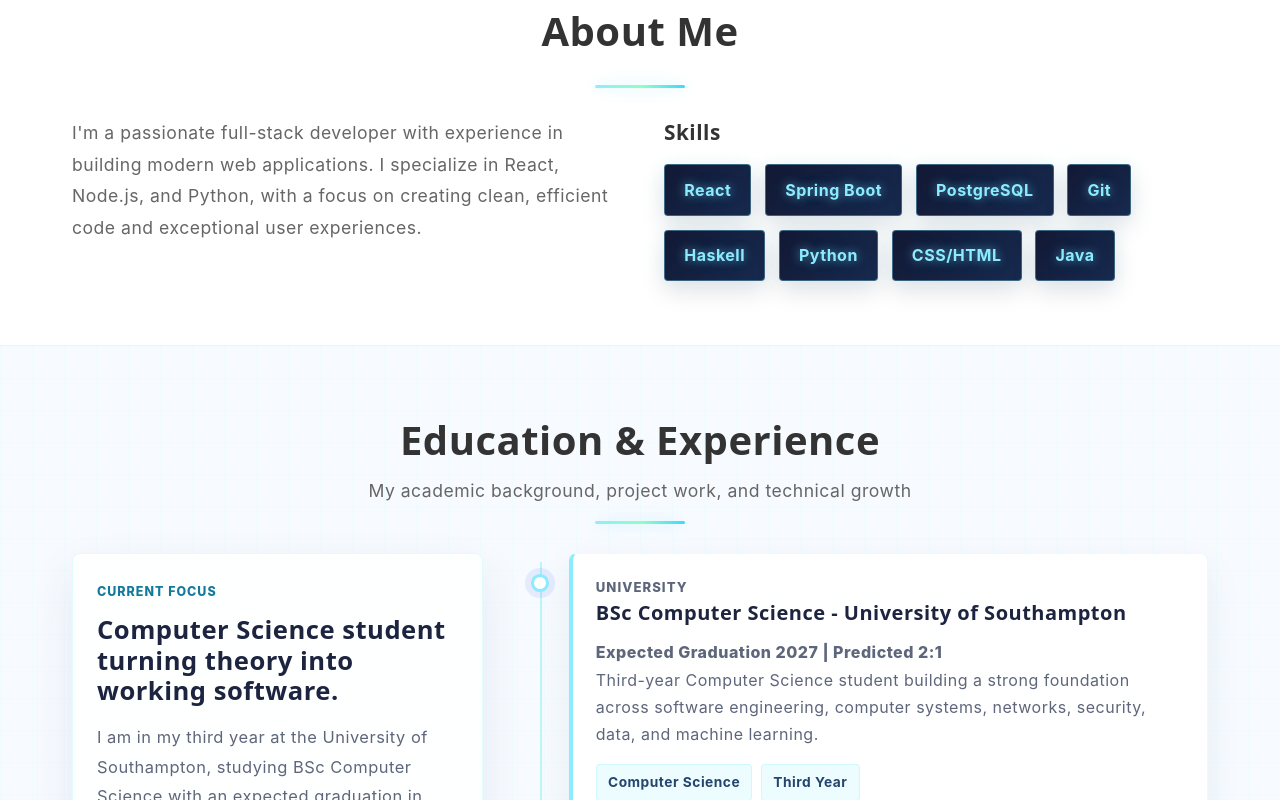
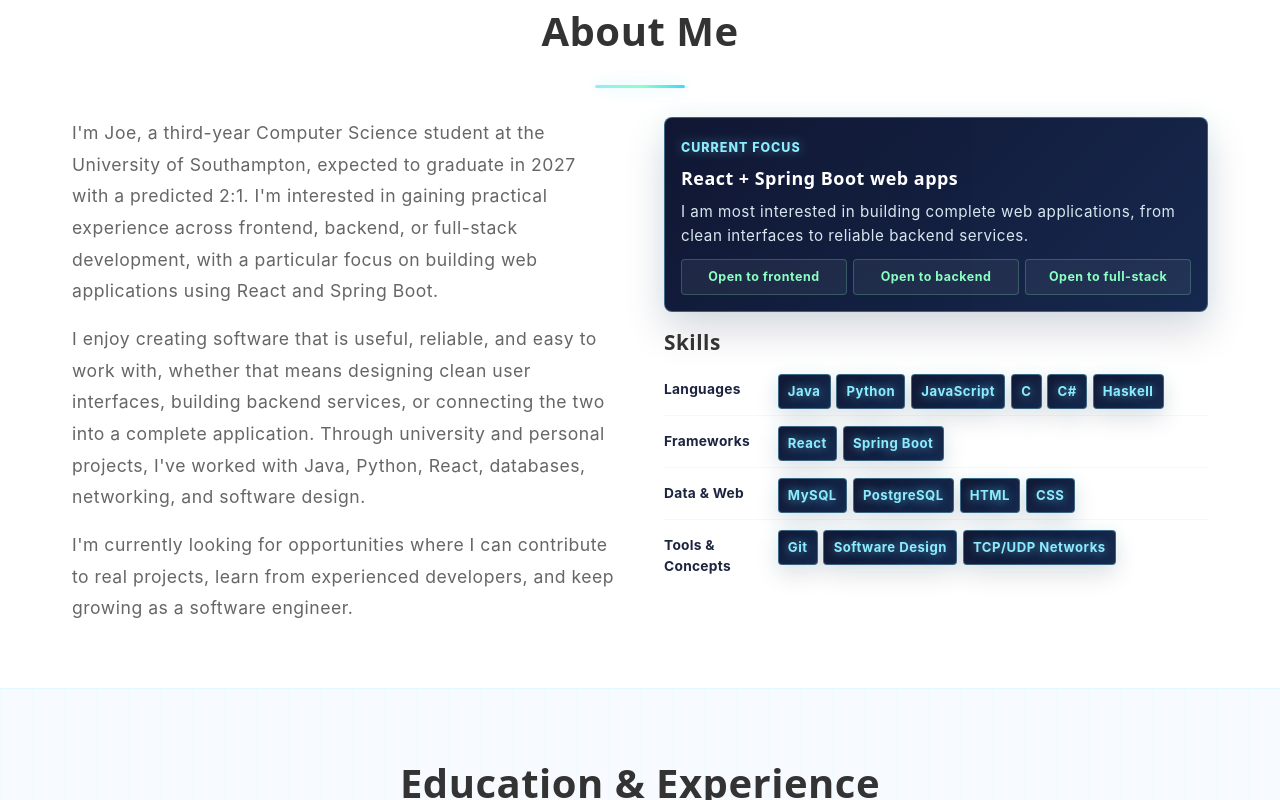
Before and after one commit to joejewell99/Portfolio-Project, a React (Vite) app: page / in a window 1280 px wide. Shown: the part 940-1740 px from the top of the page. Built offline with nearby package versions, Linux system fonts and the light colour scheme.

Commit message:
Developed About Me section and improved visual consistency

```diff
--- a/src/App.css
+++ b/src/App.css
@@ -39,7 +39,7 @@ body {
   width: 100%;
 }
 
-.portfolio {
+.projects {
   border-top: 1px solid rgba(140, 236, 255, 0.18);
 }
 
@@ -61,7 +61,7 @@ body {
 
 .about .section-header,
 .experience .section-header,
-.portfolio .section-header,
+.projects .section-header,
 .contact .section-header {
   position: relative;
   padding-bottom: 1.2rem;
@@ -70,7 +70,7 @@ body {
 
 .about .section-header::after,
 .experience .section-header::after,
-.portfolio .section-header::after,
+.projects .section-header::after,
 .contact .section-header::after {
   content: '';
   position: absolute;
--- a/src/App.jsx
+++ b/src/App.jsx
@@ -2,7 +2,7 @@ import Header from './components/Header'
 import Hero from './components/Hero'
 import About from './components/About'
 import Experience from './components/Experience'
-import Portfolio from './components/Portfolio'
+import Projects from './components/Projects'
 import Contact from './components/Contact'
 import './App.css'
 
@@ -14,7 +14,7 @@ function App() {
 
       <About />
       <Experience />
-      <Portfolio />
+      <Projects />
       <Contact />
 
       <footer className="footer">
--- a/src/components/About.css
+++ b/src/components/About.css
@@ -12,22 +12,112 @@
   align-items: start;
 }
 
-.about-content p {
+.about-copy {
+  display: grid;
+  gap: 1rem;
+}
+
+.about-copy p {
   font-size: 1.1rem;
   line-height: 1.8;
   color: #666;
 }
 
+.about-sidebar {
+  display: grid;
+  gap: 0.9rem;
+}
+
+.focus-card {
+  padding: 1rem;
+  background:
+    linear-gradient(135deg, rgba(10, 15, 44, 0.97) 0%, rgba(14, 33, 72, 0.97) 100%),
+    linear-gradient(90deg, rgba(140, 236, 255, 0.22), rgba(138, 255, 193, 0.16));
+  color: #dffcff;
+  border: 1px solid rgba(140, 236, 255, 0.34);
+  border-radius: 8px;
+  box-shadow:
+    0 18px 42px rgba(10, 15, 44, 0.16),
+    0 0 22px rgba(140, 236, 255, 0.12);
+}
+
+.focus-kicker {
+  display: inline-flex;
+  margin-bottom: 0.45rem;
+  color: #8cecff;
+  font-size: 0.78rem;
+  font-weight: 800;
+  letter-spacing: 0.08em;
+  text-transform: uppercase;
+  text-shadow: 0 0 12px rgba(140, 236, 255, 0.42);
+}
+
+.focus-card h3 {
+  margin: 0 0 0.5rem;
+  color: #ffffff;
+  font-size: 1.12rem;
+}
+
+.focus-card p {
+  margin: 0;
+  color: #d8e7ef;
+  font-size: 0.95rem;
+  line-height: 1.55;
+}
+
+.focus-list {
+  display: grid;
+  grid-template-columns: repeat(3, minmax(0, 1fr));
+  gap: 0.4rem;
+  margin-top: 0.75rem;
+}
+
+.focus-list span {
+  padding: 0.48rem 0.55rem;
+  color: #8affc1;
+  background: rgba(255, 255, 255, 0.06);
+  border: 1px solid rgba(138, 255, 193, 0.22);
+  border-radius: 4px;
+  font-size: 0.78rem;
+  font-weight: 700;
+  text-align: center;
+}
+
 .skills h3 {
   font-size: 1.3rem;
   color: #333;
-  margin-bottom: 1rem;
+  margin-bottom: 0.65rem;
+}
+
+.skill-groups {
+  display: grid;
+  gap: 0.28rem;
+}
+
+.skill-group {
+  display: grid;
+  grid-template-columns: 6.5rem 1fr;
+  gap: 0.6rem;
+  align-items: start;
+  padding: 0.38rem 0;
+  border-bottom: 1px solid rgba(140, 236, 255, 0.16);
+}
+
+.skill-group:last-child {
+  border-bottom: 0;
+}
+
+.skill-group h4 {
+  margin: 0.28rem 0 0;
+  color: #1d2440;
+  font-size: 0.86rem;
+  letter-spacing: 0.02em;
 }
 
 .skills-grid {
   display: flex;
   flex-wrap: wrap;
-  gap: 0.85rem;
+  gap: 0.35rem;
   justify-content: flex-start;
 }
 
@@ -36,10 +126,11 @@
     linear-gradient(135deg, rgba(10, 15, 44, 0.96) 0%, rgba(14, 33, 72, 0.96) 100%),
     linear-gradient(90deg, rgba(140, 236, 255, 0.24), rgba(138, 255, 193, 0.18));
   color: #8cecff;
-  padding: 0.8rem 1.2rem;
+  padding: 0.4rem 0.58rem;
   border: 1px solid rgba(140, 236, 255, 0.34);
   border-radius: 4px;
   text-align: center;
+  font-size: 0.82rem;
   font-weight: 700;
   white-space: nowrap;
   box-shadow:
@@ -68,4 +159,13 @@
   .about-content {
     grid-template-columns: 1fr;
   }
+
+  .focus-list {
+    grid-template-columns: 1fr;
+  }
+
+  .skill-group {
+    grid-template-columns: 1fr;
+    gap: 0.35rem;
+  }
 }
--- a/src/components/About.jsx
+++ b/src/components/About.jsx
@@ -1,15 +1,23 @@
 import './About.css'
 
 function About() {
-  const skills = [
-    'React',
-    'Spring Boot',
-    'PostgreSQL',
-    'Git',
-    'Haskell',
-    'Python',
-    'CSS/HTML',
-    'Java'
+  const skillGroups = [
+    {
+      title: 'Languages',
+      skills: ['Java', 'Python', 'JavaScript', 'C', 'C#', 'Haskell']
+    },
+    {
+      title: 'Frameworks',
+      skills: ['React', 'Spring Boot']
+    },
+    {
+      title: 'Data & Web',
+      skills: ['MySQL', 'PostgreSQL', 'HTML', 'CSS']
+    },
+    {
+      title: 'Tools & Concepts',
+      skills: ['Git', 'Software Design', 'TCP/UDP Networks']
+    }
   ]
 
   return (
@@ -19,19 +27,58 @@ function About() {
           <h2>About Me</h2>
         </div>
         <div className="about-content">
+          <div className="about-copy">
             <p>
-            I'm a passionate full-stack developer with experience in building modern web applications.
-            I specialize in React, Node.js, and Python, with a focus on creating clean, efficient code
-            and exceptional user experiences.
+              I'm Joe, a third-year Computer Science student at the University of
+              Southampton, expected to graduate in 2027 with a predicted 2:1. I'm
+              interested in gaining practical experience across frontend, backend,
+              or full-stack development, with a particular focus on building web
+              applications using React and Spring Boot.
             </p>
+            <p>
+              I enjoy creating software that is useful, reliable, and easy to work
+              with, whether that means designing clean user interfaces, building
+              backend services, or connecting the two into a complete application.
+              Through university and personal projects, I've worked with Java,
+              Python, React, databases, networking, and software design.
+            </p>
+            <p>
+              I'm currently looking for opportunities where I can contribute to
+              real projects, learn from experienced developers, and keep growing
+              as a software engineer.
+            </p>
+          </div>
+          <aside className="about-sidebar" aria-label="About summary and skills">
+            <div className="focus-card">
+              <span className="focus-kicker">Current focus</span>
+              <h3>React + Spring Boot web apps</h3>
+              <p>
+                I am most interested in building complete web applications, from
+                clean interfaces to reliable backend services.
+              </p>
+              <div className="focus-list">
+                <span>Open to frontend</span>
+                <span>Open to backend</span>
+                <span>Open to full-stack</span>
+              </div>
+            </div>
+
             <div className="skills">
               <h3>Skills</h3>
+              <div className="skill-groups">
+                {skillGroups.map((group) => (
+                  <div className="skill-group" key={group.title}>
+                    <h4>{group.title}</h4>
                     <div className="skills-grid">
-              {skills.map((skill) => (
+                      {group.skills.map((skill) => (
                         <span key={skill}>{skill}</span>
                       ))}
                     </div>
                   </div>
+                ))}
+              </div>
+            </div>
+          </aside>
         </div>
       </div>
     </section>
--- a/src/components/Experience.css
+++ b/src/components/Experience.css
@@ -172,12 +172,18 @@
 
 .timeline-tags span {
   padding: 0.45rem 0.7rem;
-  background: rgba(140, 236, 255, 0.16);
-  color: #24456c;
+  background:
+    linear-gradient(135deg, rgba(10, 15, 44, 0.96) 0%, rgba(14, 33, 72, 0.96) 100%),
+    linear-gradient(90deg, rgba(140, 236, 255, 0.2), rgba(138, 255, 193, 0.14));
+  color: #8cecff;
   border: 1px solid rgba(140, 236, 255, 0.28);
   border-radius: 4px;
   font-size: 0.86rem;
   font-weight: 700;
+  text-shadow:
+    0 0 8px rgba(140, 236, 255, 0.5),
+    0 0 18px rgba(0, 200, 255, 0.2);
+  box-shadow: 0 0 12px rgba(140, 236, 255, 0.1);
 }
 
 @media (max-width: 768px) {
--- a/src/components/Header.jsx
+++ b/src/components/Header.jsx
@@ -29,7 +29,7 @@ function Header() {
             <li><a href="#home" onClick={handleHomeClick}>Home</a></li>
             <li><a href="#about">About</a></li>
             <li><a href="#experience">Experience</a></li>
-            <li><a href="#portfolio">Portfolio</a></li>
+            <li><a href="#projects">Projects</a></li>
             <li><a href="/SoftwareEngResume.pdf" target="_blank" rel="noopener noreferrer">CV</a></li>
             <li><a href="#contact">Contact</a></li>
           </ul>
--- a/src/components/Hero.css
+++ b/src/components/Hero.css
@@ -140,7 +140,10 @@
   font-weight: 600;
   margin: 0.5rem 0 1.5rem 0;
   opacity: 1;
-  text-shadow: 0 0 22px rgba(0, 200, 255, 0.18);
+  text-shadow:
+    0 0 10px rgba(140, 236, 255, 0.62),
+    0 0 24px rgba(0, 200, 255, 0.34),
+    0 0 42px rgba(0, 255, 200, 0.16);
   animation: slideUp 0.8s ease-out 0.2s both;
   white-space: nowrap;
 }
--- a/src/components/Portfolio.css
+++ b/src/components/Projects.css
@@ -1,4 +1,4 @@
-.portfolio {
+.projects {
   padding: 4rem 2rem;
   background: #f9f9f9;
 }
@@ -32,7 +32,7 @@
 }
 
 @media (max-width: 768px) {
-  .portfolio {
+  .projects {
     padding: 2rem 1rem;
   }
 
--- a/src/components/Portfolio.jsx
+++ b/src/components/Projects.jsx
@@ -1,7 +1,7 @@
-import './Portfolio.css'
+import './Projects.css'
 import ProjectCard from './ProjectCard'
 
-function Portfolio() {
+function Projects() {
   const projects = [
     {
       title: 'Portfolio Website',
@@ -36,7 +36,7 @@ function Portfolio() {
   ]
 
   return (
-    <section id="portfolio" className="portfolio">
+    <section id="projects" className="projects">
       <div className="container">
         <div className="section-header">
           <h2>Featured Projects</h2>
@@ -58,4 +58,4 @@ function Portfolio() {
   )
 }
 
-export default Portfolio
+export default Projects
```
Also changed, not shown: src/components/ProjectCard.css (+18 -7 lines). Lines whose indentation alone changed are shown as unchanged.
